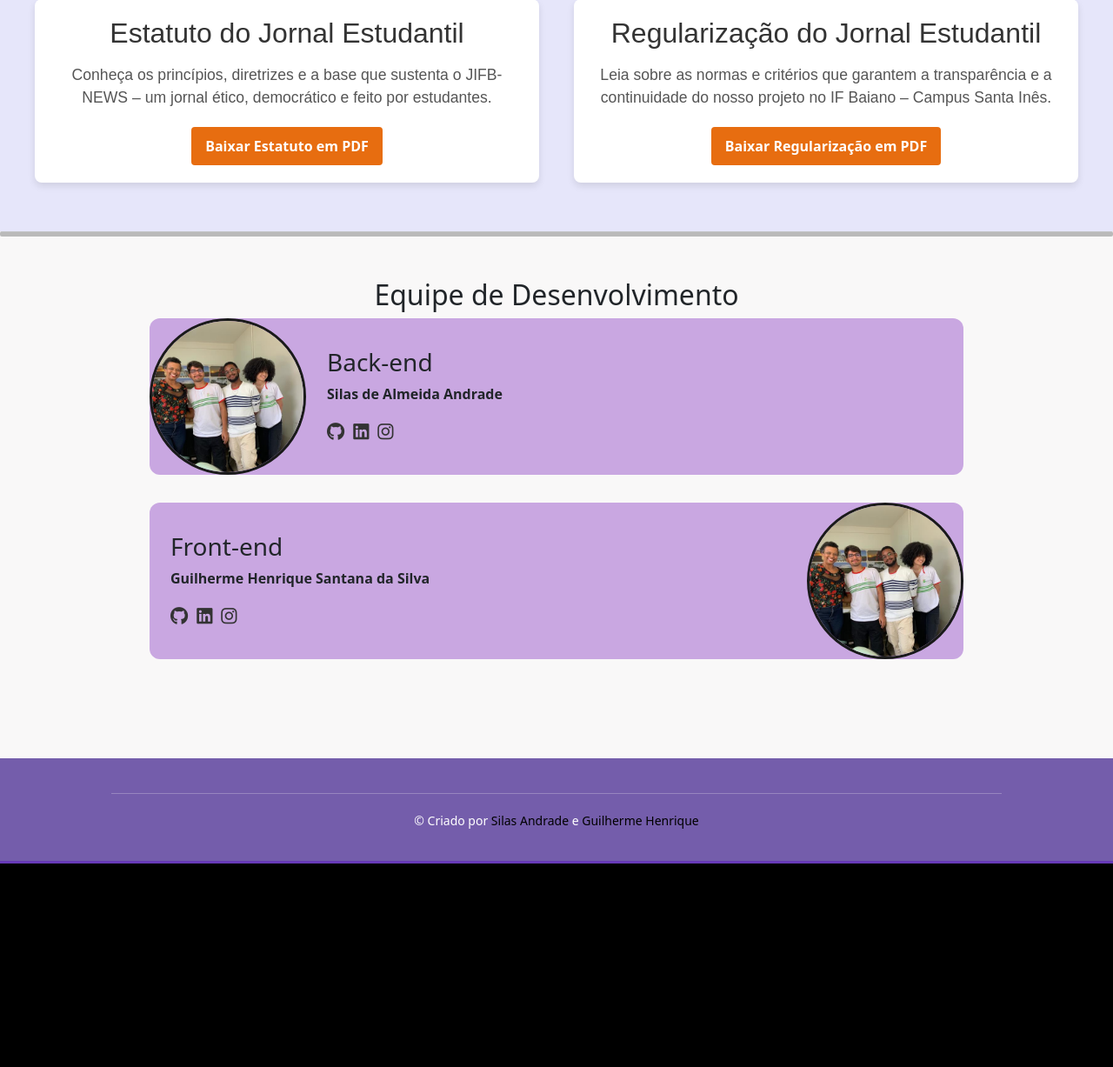
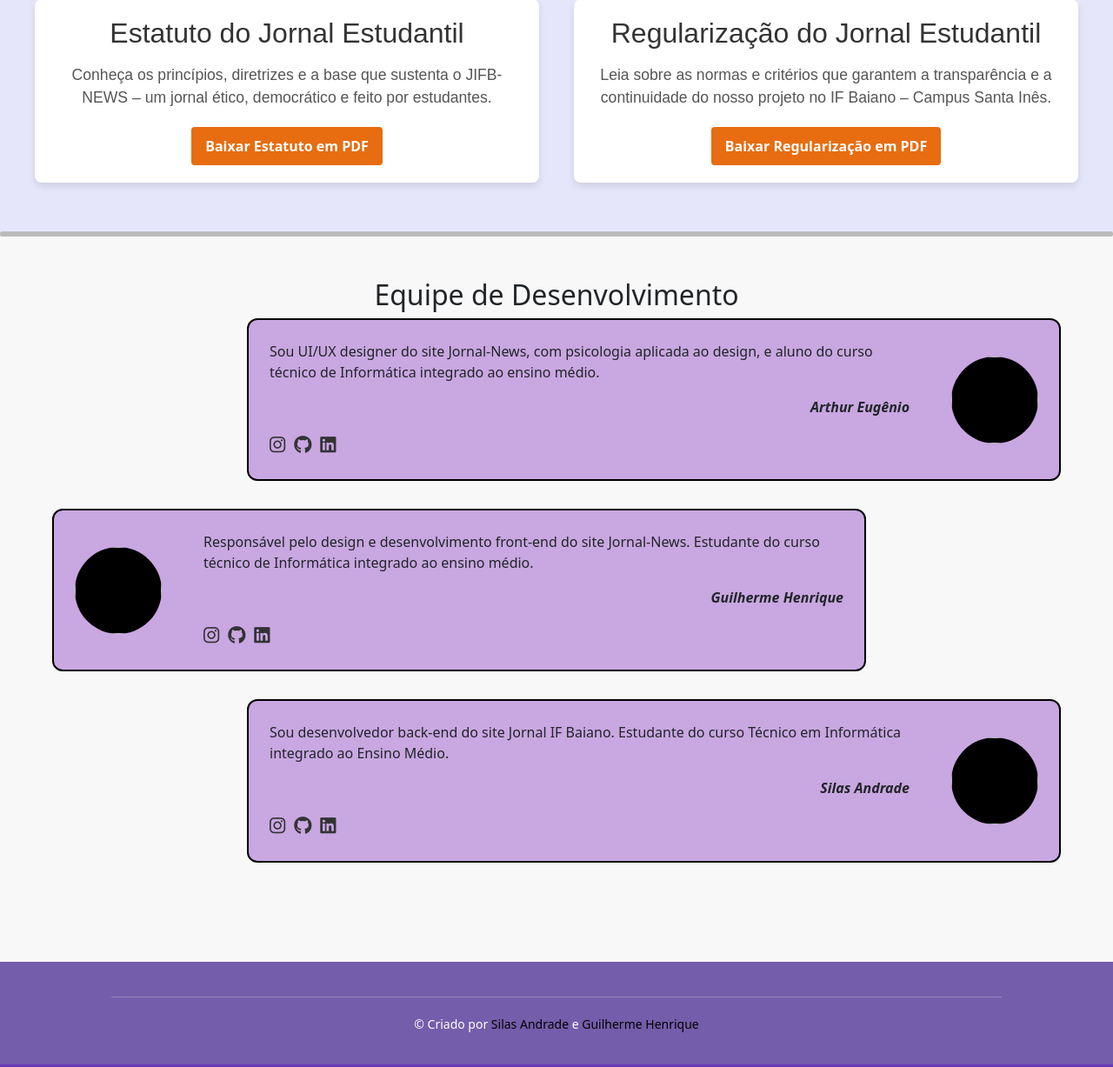
Before and after one commit to Ghs-d/JIFB-main, a Django app: page /quem-somos/ in a window 1280 px wide. Shown: the part 1282-2509 px from the top of the page at 87% size. Before the commit the page ends 2275 px from the top, so only its background shows below. Run offline with Django 5.2, Linux system fonts and the light colour scheme; some libraries are stand-ins or nearby versions.

Commit message:
cards equipe tecnica

```diff
--- a/static/CSS/base/quem-somos.css
+++ b/static/CSS/base/quem-somos.css
@@ -264,7 +264,7 @@ body{
 
 
 
-/*Nós gui e silas*/
+
  .linha-dev{
   width: 100%;
   height: 6px;
@@ -290,21 +290,25 @@ body{
 
 .card {
       background-color: #c9a7e1;
-  border: none;
+      border: #000000 2px solid;
       border-radius: 12px;
       display: flex;
       align-items: center;
       overflow: hidden;
       margin-bottom: 2rem;
       flex-wrap: wrap;
+      margin-left: auto;
+      margin-right: auto;
     }
 
     .card.back {
       flex-direction: row;
+      transform: translateX(7rem);
     }
 
     .card.front {
       flex-direction: row-reverse;
+      transform: translateX(-7rem);
     }
 
 .dev-img {
@@ -368,38 +372,10 @@ flex-direction: row-reverse;
   }
 }
 
-/* Órgão Responsável Section */
-.orgao {
-  text-align: center;
-  background-color: #f9f8f8;
-  padding: 0.5rem;
-  border-radius: 1rem;
-  margin-top: 3rem;
 
+.nome{
+  text-align: right;
+  font-style: italic;
+  font-weight: bold;
+  margin-top: 1rem;
 }
-
-.orgao hr {
-  width: 60px;
-  margin: 0 auto 1.5rem auto;
-  border: none;
-  border-top: 3px solid #000000;
-
-}
-
-.orgao h4 {
-  font-size: 1.6rem;
-  color: #040404;
-  margin-bottom: 1rem;
-}
-
-.logo-cts {
-  width: 100px;
-  height: auto;
-  margin: 1rem 0;
-}
-
-.orgao p {
-  font-size: 1rem;
-  color: #444;
-  margin: 0.5rem 0 0;
-}
--- a/templates/base/index.html
+++ b/templates/base/index.html
@@ -10,7 +10,7 @@
 
 {% block content %}
    <div class="entrada-container">
-  <div class="entrada-lg" style="background-image: url('{% static "img/entrada_IFBAIANO.jpg" %}');"></div>
+  <div class="entrada-lg" style="background-image: url('{% static "img/desenho_IFbaianoSI.png" %}');"></div>
 
   <img src="{% static 'img/LOGO_JIFB_SEM_FUNDO.png'%}" alt="Logo do Jornal" class="entrada-logo">
 
@@ -51,6 +51,8 @@
             </section>
         </div>
     </section>
+
+
 {% endblock %}
 
 {% block extra_scripts %}
--- a/templates/base/quemsomos.html
+++ b/templates/base/quemsomos.html
@@ -4,7 +4,7 @@
 {% block title %}Quem Somos | JIFB{% endblock %}
 
 {% block extra_css %}
-<!-- Adicione isso no <head> do seu HTML -->
+<link rel="stylesheet" href="https://cdnjs.cloudflare.com/ajax/libs/font-awesome/6.4.2/css/all.min.css">
 <link rel="stylesheet" href="{% static 'CSS/base/quem-somos.css' %}">
 {% endblock %}
 
@@ -82,31 +82,45 @@
   <hr class="linha-dev">
   <section class="dev-section">
     <h2>Equipe de Desenvolvimento</h2>
-    <!-- Card Back end -->
-    <div class="card back">
-      <img src="{% static 'img/JIFB_direitora.jpg' %}" alt="Silas" class="dev-img">
+
+     <div class="card back">
       <div class="card-content">
-        <h3>Back-end</h3>
-        <p><strong>Silas de Almeida Andrade</strong></p>
+        <p class="sobre">Sou UI/UX designer do site Jornal-News, com psicologia aplicada ao design, e aluno do curso técnico de Informática integrado ao ensino médio.</p>
+        <p class="nome">Arthur Eugênio</p>
         <div class="icons">
-          <a href="https://github.com/SilasAndradev"><i class="fab fa-github"></i></a>
-          <a href="https://www.linkedin.com/in/silasandradev/"><i class="fab fa-linkedin"></i></a>
-          <a href="https://www.instagram.com/silas3_/"><i class="fab fa-instagram"></i></a>
+          <a href="https://www.instagram.com/seu_perfil" target="_blank"><i class="fab fa-instagram"></i></a>
+          <a href="https://github.com/seu_perfil" target="_blank"><i class="fab fa-github"></i></a>
+          <a href="https://www.linkedin.com/in/seu_perfil" target="_blank"><i class="fab fa-linkedin"></i></a>
         </div>
       </div>
+      <img style="width: 100px; height: 100px; background-color: #000; border-radius: 50%; margin: 1.5rem;">
     </div>
 
-    <!-- Card Front end -->
     <div class="card front">
-      <img src="{% static 'img/JIFB_direitora.jpg' %}" alt="Guilherme" class="dev-img">
       <div class="card-content">
-        <h3>Front-end</h3>
-        <p><strong>Guilherme Henrique Santana da Silva</strong></p>
+        <p class="sobre">Responsável pelo design e desenvolvimento front-end do site Jornal-News. Estudante do curso técnico de Informática integrado ao ensino médio.</p>
+        <p class="nome">Guilherme Henrique</p>
         <div class="icons">
-          <a href="https://github.com/Ghs-d"><i class="fab fa-github"></i></a>
-          <a href="https://www.linkedin.com/in/guilherme-henrique-629862355/"><i class="fab fa-linkedin"></i></a>
-          <a href="https://www.instagram.com/guii.henrique/"><i class="fab fa-instagram"></i></a>
+          <a href="https://www.instagram.com/mariana_perfil" target="_blank"><i class="fab fa-instagram"></i></a>
+          <a href="https://github.com/mariana_perfil" target="_blank"><i class="fab fa-github"></i></a>
+          <a href="https://www.linkedin.com/in/mariana_perfil" target="_blank"><i class="fab fa-linkedin"></i></a>
         </div>
       </div>
+      <img style="width: 100px; height: 100px; background-color: #000; border-radius: 50%; margin: 1.5rem;">
+    </div>
+
+     <div class="card back">
+      <div class="card-content">
+        <p class="sobre">Sou desenvolvedor back-end do site Jornal IF Baiano. Estudante do curso Técnico em Informática integrado ao Ensino Médio.</p>
+        <p class="nome">Silas Andrade</p>
+        <div class="icons">
+          <a href="https://www.instagram.com/seu_perfil" target="_blank"><i class="fab fa-instagram"></i></a>
+          <a href="https://github.com/seu_perfil" target="_blank"><i class="fab fa-github"></i></a>
+          <a href="https://www.linkedin.com/in/seu_perfil" target="_blank"><i class="fab fa-linkedin"></i></a>
+        </div>
+      </div>
+      <img style="width: 100px; height: 100px; background-color: #000; border-radius: 50%; margin: 1.5rem;">
+    </div>
+
   </section>
   {% endblock %}
```
Also changed, not shown: static/CSS/base/style.css (line endings or trailing spaces), static/img/desenho_IFbaianoSI.png (added). Lines whose indentation alone changed are shown as unchanged.
